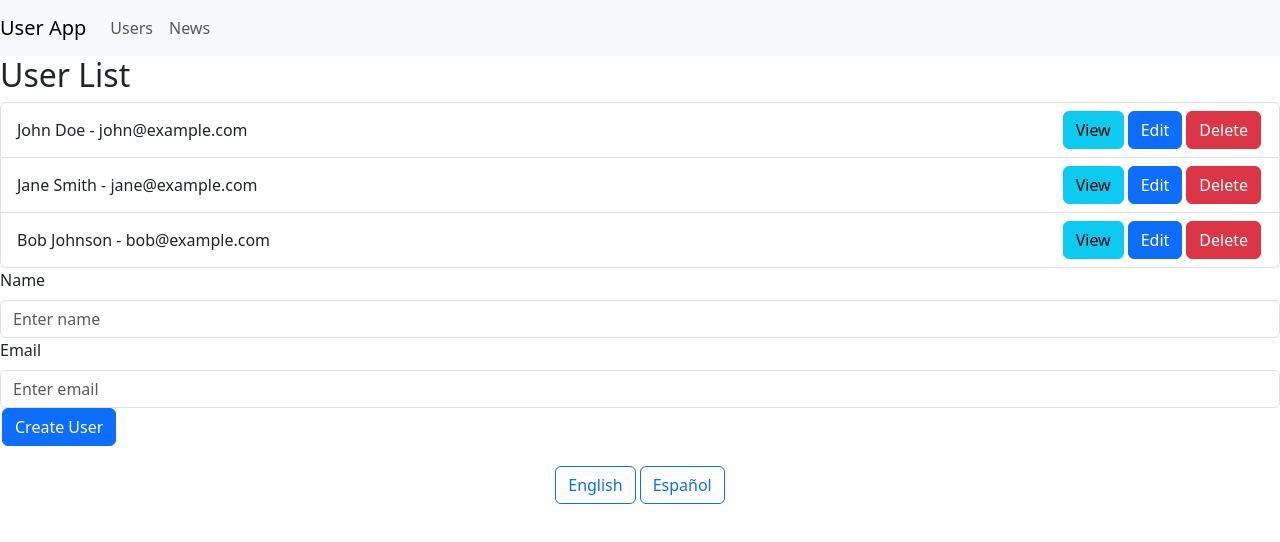
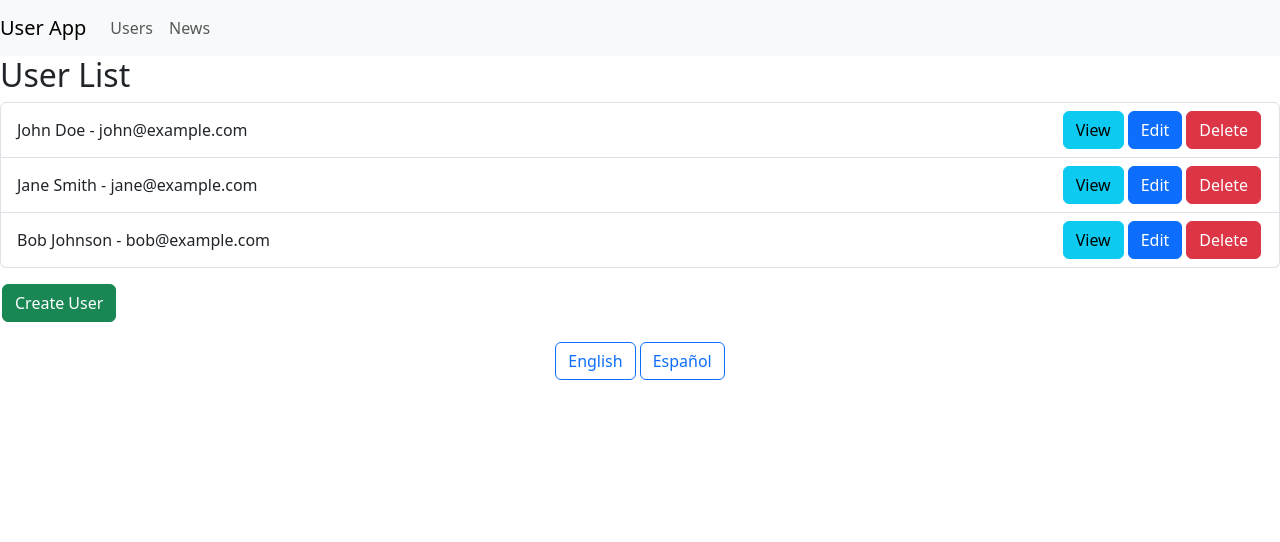
Before and after one commit to AlanCroda/ReactChallenge, a React (Vite) app in the folder react-app/: page / in a window 1280 px wide. Shown: the top 542 px of the page. Built offline with nearby package versions, Linux system fonts and the light colour scheme.

Commit message:
differentiate between Create and Edit user

```diff
--- a/react-app/src/components/users/UserForm.tsx
+++ b/react-app/src/components/users/UserForm.tsx
@@ -4,7 +4,7 @@ import { Form, Button } from "react-bootstrap";
 
 interface UserFormProps {
   onSave: (user: { id?: string; name: string; email: string }) => void;
-  user: { id?: string; name: string; email: string } | null;
+  user?: { id?: string; name: string; email: string } | null;
 }
 
 const UserForm: React.FC<UserFormProps> = ({ onSave, user }) => {
@@ -37,15 +37,28 @@ const UserForm: React.FC<UserFormProps> = ({ onSave, user }) => {
   const handleSubmit = (e: React.FormEvent) => {
     e.preventDefault();
 
-    // TODO: Validate form data and save
-    //
+    // Validate form data
+    if (!formData.name || !formData.email) {
+      // Handle form validation error
+      return;
+    }
 
-    onSave({
-      id: userId || undefined,
-      name: formData.name,
-      email: formData.email,
-    });
+    // If there's a user prop, it means we are editing an existing user
+    if (user) {
+      onSave({
+        id: user.id,
+        name: formData.name,
+        email: formData.email,
+      });
+    } else {
+      // If there's no user prop, it means we are creating a new user
+      onSave({
+        name: formData.name,
+        email: formData.email,
+      });
+    }
 
+    // Navigate back to the user list page
     navigate("/users");
   };
 
@@ -72,7 +85,7 @@ const UserForm: React.FC<UserFormProps> = ({ onSave, user }) => {
         />
       </Form.Group>
       <Button variant="primary" type="submit">
-        {userId ? "Edit User" : "Create User"}
+        {user ? "Edit User" : "Create User"}
       </Button>
     </Form>
   );
--- a/react-app/src/components/users/UserList.tsx
+++ b/react-app/src/components/users/UserList.tsx
@@ -1,11 +1,12 @@
 import React, { useState } from "react";
-import { ListGroup, Button, Modal } from "react-bootstrap";
-import { useNavigate } from "react-router-dom";
-import UserDetailModal from "./UserDetailModal"; // Import the new modal component
+import { ListGroup, Button } from "react-bootstrap";
+import { Link, useNavigate } from "react-router-dom";
+import UserDetailModal from "./UserDetailModal";
 
 interface UserListProps {
   onViewUser: (user: { id: string; name: string; email: string }) => void;
   onEditUser: (user: { id: string; name: string; email: string }) => void;
+  onNewUser: (user: { id: string; name: string; email: string }) => void;
 }
 
 const mockUsers = [
@@ -17,7 +18,7 @@ const mockUsers = [
 const UserList: React.FC<UserListProps> = ({ onViewUser, onEditUser }) => {
   const navigate = useNavigate();
   const [selectedUser, setSelectedUser] = useState({
-    id: "", // Initialize with an empty string or a default value
+    id: "",
     name: "",
     email: "",
   });
@@ -86,6 +87,13 @@ const UserList: React.FC<UserListProps> = ({ onViewUser, onEditUser }) => {
         ))}
       </ListGroup>
 
+      {/* Create User Button */}
+      <Link to="/newuser">
+        <Button variant="success" className="mt-3">
+          Create User
+        </Button>
+      </Link>
+
       {/* User Detail Modal */}
       {selectedUser.id && (
         <UserDetailModal
--- a/react-app/src/pages/UsersPage.tsx
+++ b/react-app/src/pages/UsersPage.tsx
@@ -1,4 +1,5 @@
 import React, { useState } from "react";
+import { Route, Routes, useNavigate, useParams } from "react-router-dom";
 import UserList from "../components/users/UserList";
 import UserForm from "../components/users/UserForm";
 
@@ -8,6 +9,9 @@ const UsersPage: React.FC = () => {
     name: string;
     email: string;
   } | null>(null);
+
+  const navigate = useNavigate();
+  const params = useParams();
 
   const handleViewUser = (user: {
     id: string;
@@ -23,6 +27,13 @@ const UsersPage: React.FC = () => {
     email: string;
   }) => {
     setSelectedUser(user);
+    navigate(`/users/edit/${user.id}`);
+  };
+
+  const handleNewUser = () => {
+    // Clear the selected user when creating a new user
+    setSelectedUser(null);
+    navigate("/newuser");
   };
 
   const handleSaveUser = (user: {
@@ -30,7 +41,7 @@ const UsersPage: React.FC = () => {
     name: string;
     email: string;
   }) => {
-    //TODO: Add save logic
+    // TODO: Add save logic
     console.log("Save user:", user);
 
     // Clear the selected user after saving
@@ -39,8 +50,23 @@ const UsersPage: React.FC = () => {
 
   return (
     <div>
-      <UserList onViewUser={handleViewUser} onEditUser={handleEditUser} />
-      <UserForm user={selectedUser} onSave={handleSaveUser} />
+      <Routes>
+        <Route
+          path="/"
+          element={
+            <UserList
+              onViewUser={handleViewUser}
+              onEditUser={handleEditUser}
+              onNewUser={handleNewUser}
+            />
+          }
+        />
+        <Route
+          path="/edit/:id"
+          element={<UserForm user={selectedUser} onSave={handleSaveUser} />}
+        />
+        <Route path="/newuser" element={<UserForm onSave={handleSaveUser} />} />
+      </Routes>
     </div>
   );
 };
```
